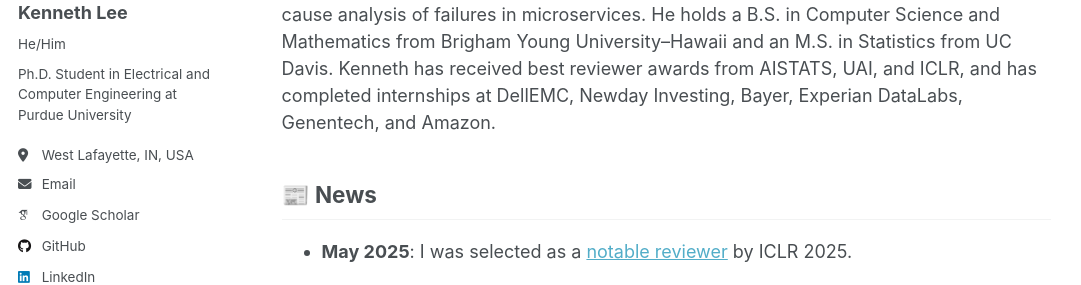
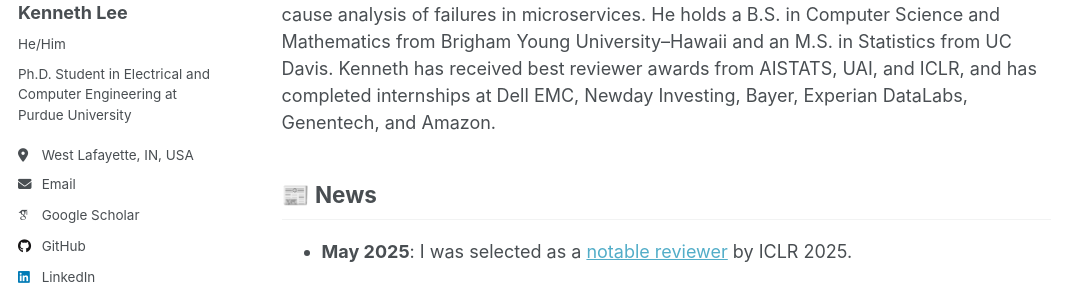
Before and after one commit to kenneth-lee-ch/kenneth-lee-ch.github.io, a Jekyll site: the page built from _pages/about.md, in a window 1280 px wide and 900 px high. Shown: the part 241-526 px from the top of the window, without its empty margins (0-1081 px from the left). Built offline with Jekyll 4.4.1, drawn with Linux system fonts in a browser that asks for light colours; some web fonts are replaced; some of the changed text lies outside the part shown.

Commit message:
fix name

```diff
--- a/_pages/about.md
+++ b/_pages/about.md
@@ -10,7 +10,7 @@ redirect_from:
 Biography
 ======
 
-Kenneth is a Ph.D. student in Electrical and Computer Engineering at Purdue University, advised by Professor [Murat Kocaoglu](https://www.muratkocaoglu.com/). His research centers on causal discovery and its applications in machine learning, with a particular focus on invariant prediction and root cause analysis of failures in microservices. He holds a B.S. in Computer Science and Mathematics from Brigham Young University–Hawaii and an M.S. in Statistics from UC Davis. Kenneth has received best reviewer awards from AISTATS, UAI, and ICLR, and has completed internships at DellEMC, Newday Investing, Bayer, Experian DataLabs, Genentech, and Amazon.
+Kenneth is a Ph.D. student in Electrical and Computer Engineering at Purdue University, advised by Professor [Murat Kocaoglu](https://www.muratkocaoglu.com/). His research centers on causal discovery and its applications in machine learning, with a particular focus on invariant prediction and root cause analysis of failures in microservices. He holds a B.S. in Computer Science and Mathematics from Brigham Young University–Hawaii and an M.S. in Statistics from UC Davis. Kenneth has received best reviewer awards from AISTATS, UAI, and ICLR, and has completed internships at Dell EMC, Newday Investing, Bayer, Experian DataLabs, Genentech, and Amazon.
 
 
 ## 📰 News
```
